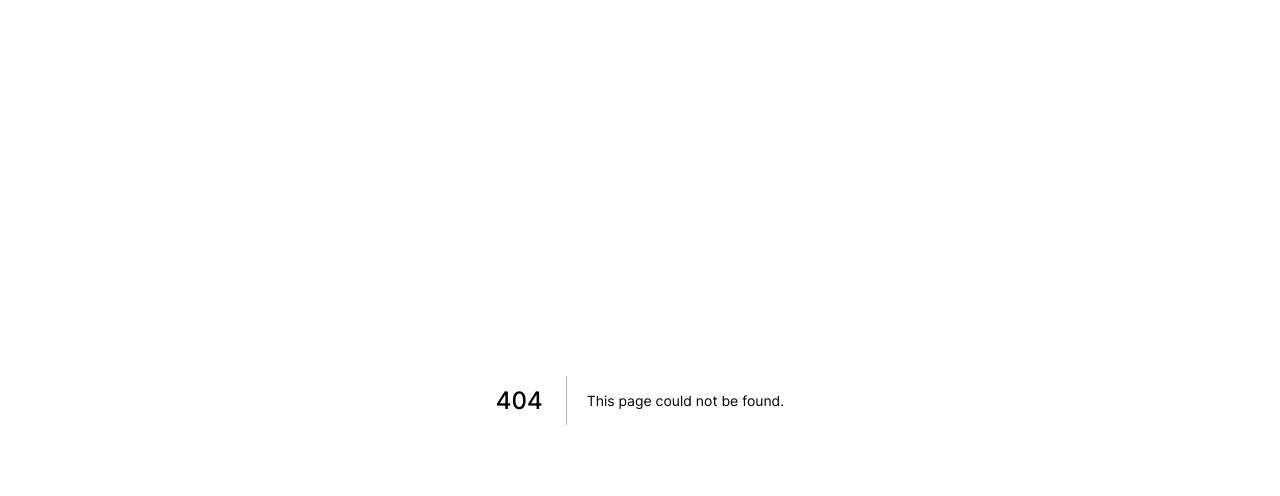
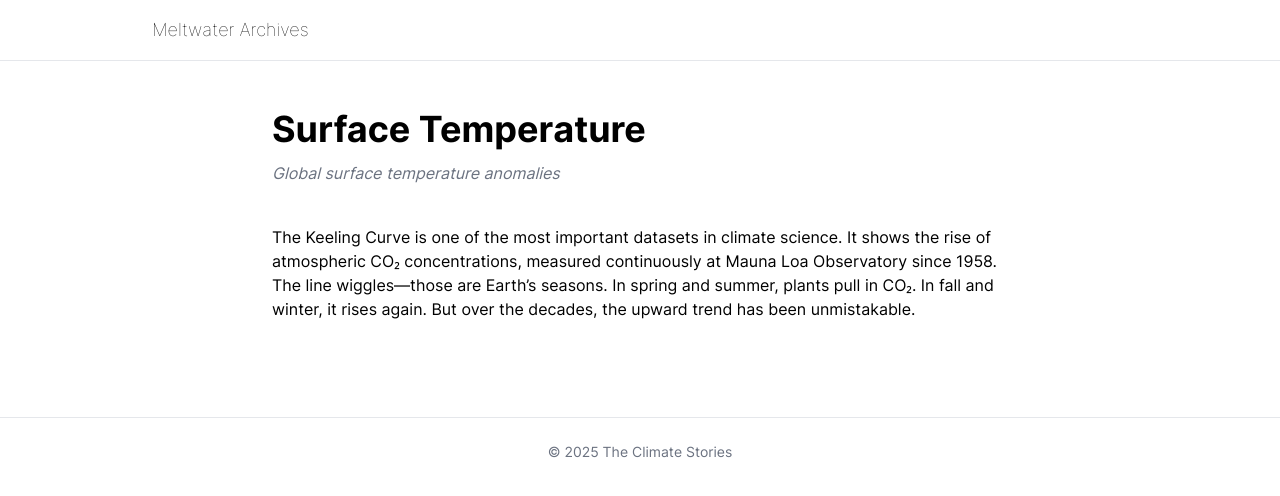
Before and after one commit to joypauls/climate-stories, a Next.js app: page /stories/surface-temp in a window 1280 px wide. Before the commit this address had no page. Shown: the top 496 px of the page. Built offline with nearby package versions, Linux system fonts and the light colour scheme.

Commit message:
addition placeholder story

```diff
--- a/src/app/page.tsx
+++ b/src/app/page.tsx
@@ -10,7 +10,7 @@ import ArrowLink from "@/components/links/ArrowLink";
 import ButtonLink from "@/components/links/ButtonLink";
 import UnderlineLink from "@/components/links/UnderlineLink";
 import UnstyledLink from "@/components/links/UnstyledLink";
-import Button from "@/components/buttons/Button";
+// import Button from "@/components/buttons/Button";
 // import Nav from '@/app/components/Nav';
 
 /**
@@ -81,8 +81,13 @@ export default function HomePage() {
         <section id="stories" className="grid gap-8 md:grid-cols-2 py-12">
           <StoryCard
             title="The Keeling Curve 📈"
-            slug="/keeling-curve"
+            slug="/stories/keeling-curve"
             description="A 60-year record of rising CO₂ and Earth’s seasonal breath."
+          />
+          <StoryCard
+            title="Surface Temperature 📈"
+            slug="/stories/surface-temp"
+            description="The record of global surface temperature anomalies."
           />
         </section>
       </div>
--- /dev/null
+++ b/src/app/stories/surface-temp/page.tsx
@@ -0,0 +1,25 @@
+import StoryLayout from "@/app/components/StoryLayout";
+// import KeelingCurveChart from '@/components/KeelingCurveChart';
+
+export default function SurfaceTemperaturePage() {
+  return (
+    <StoryLayout
+      title="Surface Temperature"
+      subtitle="Global surface temperature anomalies"
+    >
+      <p>
+        The Keeling Curve is one of the most important datasets in climate
+        science. It shows the rise of atmospheric CO₂ concentrations, measured
+        continuously at Mauna Loa Observatory since 1958.
+      </p>
+
+      {/* <KeelingCurveChart /> */}
+
+      <p>
+        The line wiggles—those are Earth’s seasons. In spring and summer, plants
+        pull in CO₂. In fall and winter, it rises again. But over the decades,
+        the upward trend has been unmistakable.
+      </p>
+    </StoryLayout>
+  );
+}
```
Also changed, not shown: src/app/stories/keeling-curve/page.tsx (renamed from src/app/keeling-curve/page.tsx).
